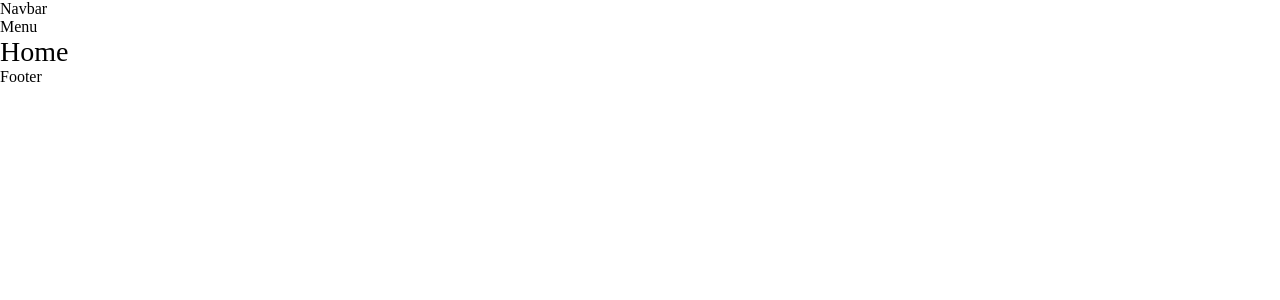
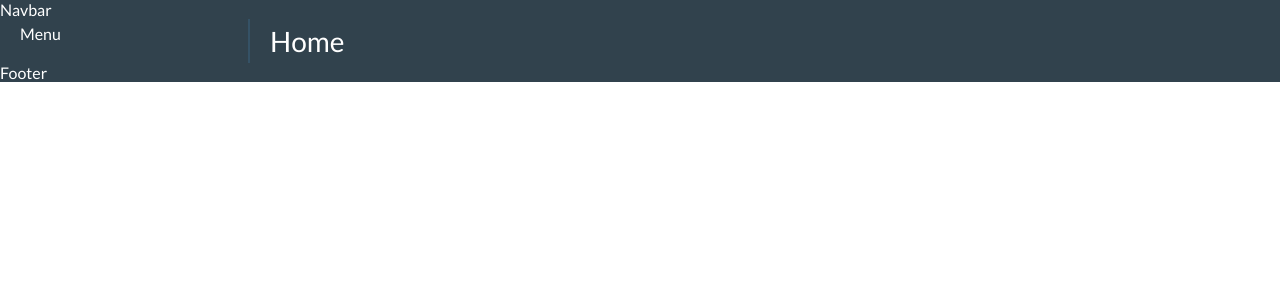
Before and after one commit to dawid-majewski-pl/dashboard, a React (Vite) app: page / in a window 1280 px wide. Shown: the top 300 px of the page. Built offline with nearby package versions, Linux system fonts and the light colour scheme.

Commit message:
Global styles and scss variables added.

```diff
--- a/src/App.tsx
+++ b/src/App.tsx
@@ -7,16 +7,18 @@ import {
 import Home from "./pages/home/Home"
 import Users from "./pages/users/Users";
 import Products from "./pages/products/Products";
+import Login from "./pages/login/Login";
 import Navbar from "./components/navbar/Navbar";
 import Menu from "./components/menu/Menu";
 import Footer from "./components/footer/Footer";
-import Login from "./pages/login/Login";
 
 import "./styles/global.scss"
 
+function App() {
+
   const Layout = () => {
     return(
-    <div>
+      <div className="Main">
         <Navbar />
         <div className="Container">
           <div className="MenuContainer">
@@ -30,8 +32,6 @@ const Layout = () => {
       </div>
     )
   }
-
-function App() {
 
   const router = createBrowserRouter([
     {
--- a/src/styles/global.scss
+++ b/src/styles/global.scss
@@ -1,3 +1,6 @@
+@import url('https://fonts.googleapis.com/css2?family=Lato:wght@400;700&display=swap');
+@import "./variables.scss";
+
 * {
   margin: 0;
   padding: 0;
@@ -8,3 +11,23 @@ a {
   text-decoration: none;
   color: inherit;
 }
+
+.Main {
+  font-family: 'Lato', sans-serif;
+  background-color: $main-bg;
+  color: $main-font;
+}
+
+.Container {
+  display: flex;
+}
+
+.MenuContainer {
+  width: 250px;
+  padding: 5px 20px;
+  border-right: 2px solid $light-bg;
+}
+
+.ContentContainer {
+  padding: 5px 20px;
+}
--- /dev/null
+++ b/src/styles/variables.scss
@@ -0,0 +1,8 @@
+// BG
+$main-bg: #31424d;
+$light-bg: #355266;
+$dark-bg: #29363f;
+// TEXT
+$main-font: #ffffff;
+$light-font: #dddddd;
+$dark-font: #444444;
```
Lines whose indentation alone changed are shown as unchanged.
